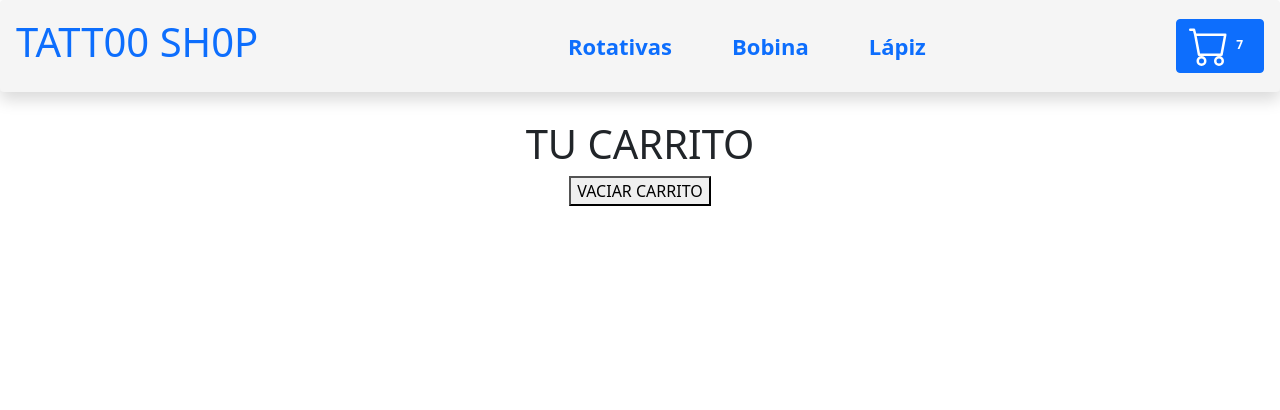
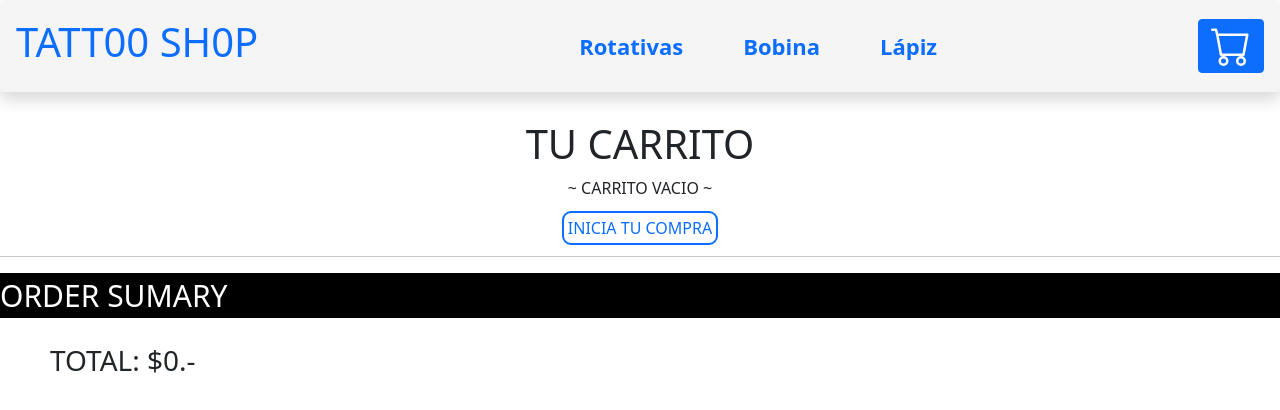
Before and after one commit to juanmusante/musante-react-app, a React (Create React App) app: page /Cart in a window 1280 px wide. Shown: the top 410 px of the page. Built offline with nearby package versions, Linux system fonts and the light colour scheme.

Commit message:
Actualizaciones varias del Cart

```diff
--- a/src/Components/CartContext.js
+++ b/src/Components/CartContext.js
@@ -6,18 +6,21 @@ const CartContextProvider = ({ children }) => {
     const [cartList, setCartList] = useState([]);
 
     const addItem = (product, qty) => {
-        let isInCart = (id) => cartList.includes(product => product.id === id) ? false : true;
-        if(isInCart(product.id)){
+        let found = cartList.find(item => item.id === product.id)
+        if(found === undefined){
             setCartList([...cartList, {
                 id: product.id,
                 tipo: product.tipo,
                 modelo: product.modelo,
                 precio: product.precio,
                 img: product.img[0],
+                stock: product.stock,
                 qty: qty
             }])
+            // aca se graba item y qty en el localStorage
         }else{
-            setCartList([...cartList, {...product, qty:qty}])
+            found.qty += qty;
+            // found.qty -= stock;
         }
     }
 
@@ -30,12 +33,22 @@ const CartContextProvider = ({ children }) => {
     const clear = () => {
         setCartList([])
     }
+    const calcItemsQty = () => {
+        let qtys = cartList.map(product => product.qty);
+        return qtys.reduce(((previousValue, currentValue) => previousValue + currentValue), 0);
+    }
+    const calcItemsTotal = () => {
+        let total = cartList.map(product => product.precio);
+        return total.reduce(((previousValue, currentValue) => previousValue + currentValue), 0);
+    }
 
     return (
         <CartContext.Provider value={{cartList,
             addItem,
             removeItem,
-            clear}}>
+            clear,
+            calcItemsQty,
+            calcItemsTotal}}>
             { children }
         </CartContext.Provider>
     )
--- a/src/Components/CartWidget.js
+++ b/src/Components/CartWidget.js
@@ -9,12 +9,16 @@ const CartWidget = () => {
 
     return (
         <>
-        <Link to={"/Cart/"} type="button" className="btn btn-primary">
-            <svg xmlns="http://www.w3.org/2000/svg" width="40" height="40" fill="currentColor" className="bi bi-cart" viewBox="0 0 16 16">
-                <path d="M0 1.5A.5.5 0 0 1 .5 1H2a.5.5 0 0 1 .485.379L2.89 3H14.5a.5.5 0 0 1 .491.592l-1.5 8A.5.5 0 0 1 13 12H4a.5.5 0 0 1-.491-.408L2.01 3.607 1.61 2H.5a.5.5 0 0 1-.5-.5zM3.102 4l1.313 7h8.17l1.313-7H3.102zM5 12a2 2 0 1 0 0 4 2 2 0 0 0 0-4zm7 0a2 2 0 1 0 0 4 2 2 0 0 0 0-4zm-7 1a1 1 0 1 1 0 2 1 1 0 0 1 0-2zm7 0a1 1 0 1 1 0 2 1 1 0 0 1 0-2z"/>
-            </svg>
-            <span className="badge  badge-light">7</span>
-        </Link>
+            <Link to={"/Cart/"} type="button" className="btn btn-primary">
+                <svg xmlns="http://www.w3.org/2000/svg" width="40" height="40" fill="currentColor" className="bi bi-cart" viewBox="0 0 16 16">
+                    <path d="M0 1.5A.5.5 0 0 1 .5 1H2a.5.5 0 0 1 .485.379L2.89 3H14.5a.5.5 0 0 1 .491.592l-1.5 8A.5.5 0 0 1 13 12H4a.5.5 0 0 1-.491-.408L2.01 3.607 1.61 2H.5a.5.5 0 0 1-.5-.5zM3.102 4l1.313 7h8.17l1.313-7H3.102zM5 12a2 2 0 1 0 0 4 2 2 0 0 0 0-4zm7 0a2 2 0 1 0 0 4 2 2 0 0 0 0-4zm-7 1a1 1 0 1 1 0 2 1 1 0 0 1 0-2zm7 0a1 1 0 1 1 0 2 1 1 0 0 1 0-2z" />
+                </svg>
+                <span className="badge badge-light cartFont">{
+                    test.cartList < 1
+                        ? ''
+                        : test.calcItemsQty()}
+                </span>
+            </Link>
         </>
     );
 }
--- a/src/Containers/Cart.js
+++ b/src/Containers/Cart.js
@@ -1,16 +1,23 @@
 import React, { useContext } from 'react'
 import { CartContext } from '../Components/CartContext'
+import { Link } from "react-router-dom";
 
 const Cart = ({ product }) => {
 
   const test = useContext(CartContext)
-  console.log(test.cartList)
+
+  // aca se comprueba si el localStorage esta vacio o no, para mostrarlo
 
   return (
     <>
       <div className='cartHeader'>
         <h1>TU CARRITO</h1>
-      <button onClick={test.clear}>VACIAR CARRITO</button>
+        {test.cartList < 1
+          ? <div className='startBuyingDiv'>
+            <p>~ CARRITO VACIO ~</p>
+            <Link className='startBuying' to={'/'}>INICIA TU COMPRA</Link>
+          </div>
+          : <button className='btnVaciar' onClick={test.clear}>VACIAR CARRITO</button>}
       </div>
       {
         test.cartList.length > 0 && test.cartList.map(product => (
@@ -28,11 +35,18 @@ const Cart = ({ product }) => {
               <button className='deleteBtn' onClick={() => test.removeItem(product.id)}>ELIMINAR</button>
             </div>
             <div>
-
             </div>
           </div>
         ))
       }
+      <hr />
+      <p className='orderSumary'>ORDER SUMARY</p>
+      <div className='divTotal'>
+        <h3 className='total'>TOTAL: ${test.calcItemsTotal()}.-</h3>
+        {test.cartList < 1
+        ?  ''
+        :<button className='btnPay'>REALIZAR PAGO</button>}
+      </div>
     </>
   )
 }
--- a/src/Styles/Cart.css
+++ b/src/Styles/Cart.css
@@ -1,5 +1,28 @@
 .cartHeader{
 text-align: center;
+}
+.startBuyingDiv{
+    text-align: center;
+}
+.startBuying{
+    border: 2px solid;
+    border-radius: 9px;
+    background-color: transparent;
+    height: 20px;
+    padding: 4px;
+}
+.startBuying:hover{
+    background-color: gold;
+    color: white;
+}
+.btnVaciar{
+    border: 2px solid;
+    border-radius: 9px;
+    background-color: transparent;
+}
+.btnVaciar:hover{
+    background-color: red;
+    color: white;
 }
 .cartDetail{
     border: 2px solid;
@@ -37,10 +60,13 @@ text-align: center;
     margin-top: 20px;
     margin-left: 300px;
     font-size: 20px;
+    border: 2px solid;
+    border-radius: 9px;
+    background-color: transparent;
+}
+.deleteBtn:hover{
     background-color: red;
     color: white;
-    border-radius: 10px;
-    border-color: white;
 }
 .btnCheckOut{
     margin-top: 20px;
@@ -64,3 +90,29 @@ text-align: center;
     border-radius: 5px;
     border-color: blueviolet;
 }
+.orderSumary{
+    font-size: 30px;
+    background-color: black;
+    color: white;
+    padding-left: 0px;
+}
+.total{
+    margin-top: 10px;
+    margin-left: 50px;
+    margin-bottom: 100px;
+}
+.divTotal{
+    display: grid;
+    grid-template-columns: 1000px 200px;
+}
+.btnPay{
+    border: 2px solid;
+    border-radius: 9px;
+    background-color: transparent;
+    padding: 2px;
+    height: 50px;
+}
+.btnPay:hover{
+    background-color: black;
+    color: white;
+}
--- a/src/Styles/NavBar.css
+++ b/src/Styles/NavBar.css
@@ -23,3 +23,6 @@
     line-height: 50px;
     padding-left: 60px;
   }
+  .cartFont{
+    font-size: 20px;
+  }
```
Also changed, not shown: src/Components/ItemDetail.js (+0 -9 lines). Lines whose indentation alone changed are shown as unchanged.
